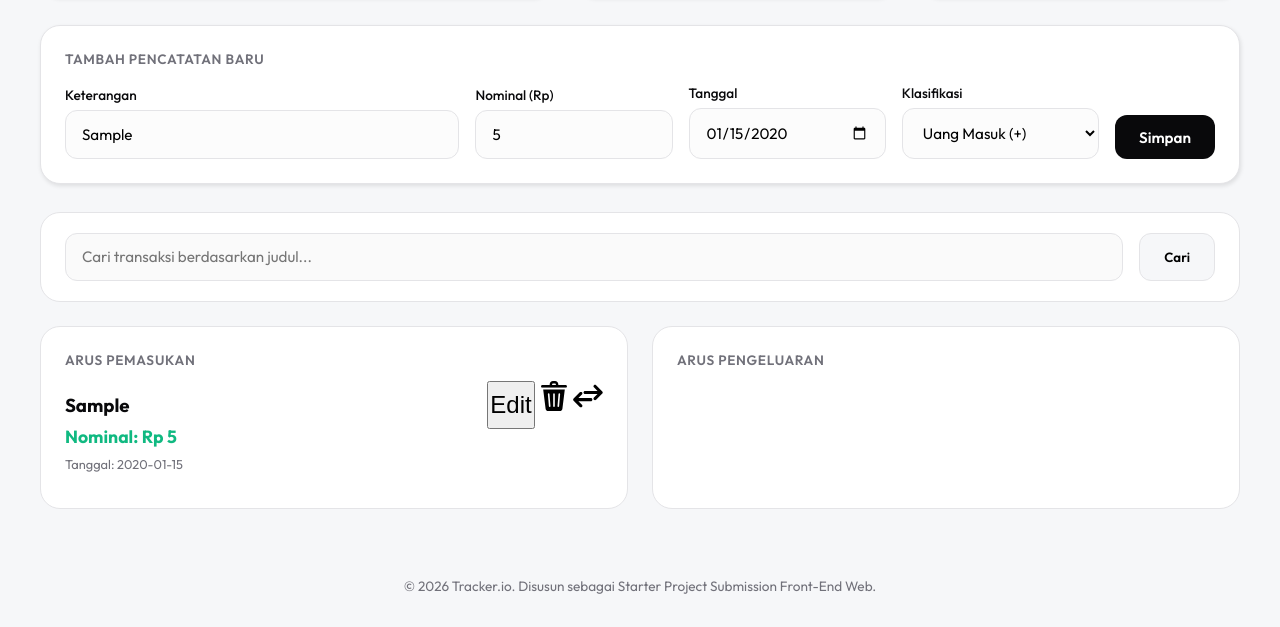
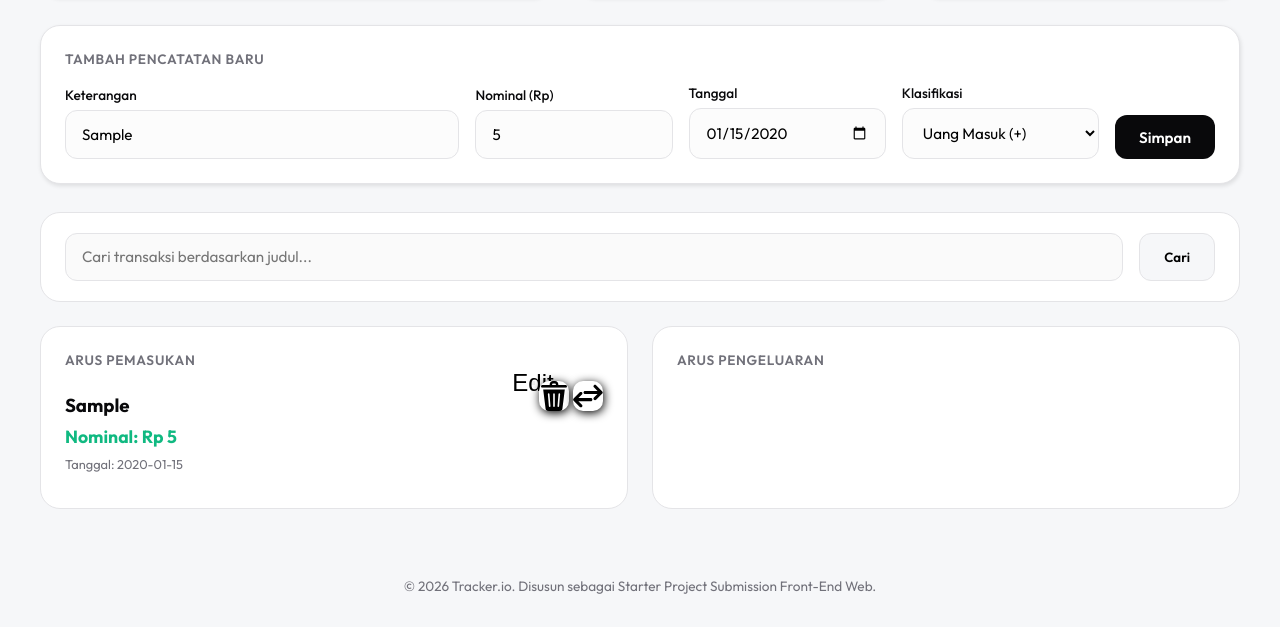
Before and after one commit to averosane/saving-tracker, a plain HTML site: page index.html in a window 1280 px wide. Both pictures are taken after typing "Sample", "5", "2020-01-15" into the empty fields and a click on the button "Simpan". Shown: the part 235-862 px from the top of the page. Drawn offline with Linux system fonts and the light colour scheme.

Commit message:
hp: update

```diff
--- a/main.js
+++ b/main.js
@@ -64,7 +64,7 @@ function makeTransaction(transactionObject) {
   })
 
   const editButton = document.createElement('button')
-  editButton.classList.add('tracker-transaction-item__icon')
+  editButton.classList.add('tracker-transaction-item__icon', 'tracker-transaction-item__edit-button')
   editButton.innerText = 'Edit'
   editButton.addEventListener('click', function () {
     editTransaction(id)
--- a/style.css
+++ b/style.css
@@ -396,6 +396,11 @@ body {
   justify-content: flex-end;
 }
 
+.tracker-transaction-item__edit-button{
+  width: 0;  height: 0;
+  padding: 0.5 rem 2rem;
+}
+
 .tracker-transaction-item__change-button{
   background: url('../img/change.svg');
 }
@@ -407,9 +412,13 @@ body {
 .tracker-transaction-item__change-button,
 .tracker-transaction-item__delete-button {
   background-size:  100%;
+  background-color: white;
+  box-shadow: 1px 2px 10px;
   width: 30px;  height: 30px;
   cursor: pointer;
-  border: none;
+  border: none; border-radius: 10px;
+  padding: 5px 10px;
+
 }
 
 .tracker-transaction-item__btn:hover {
```
